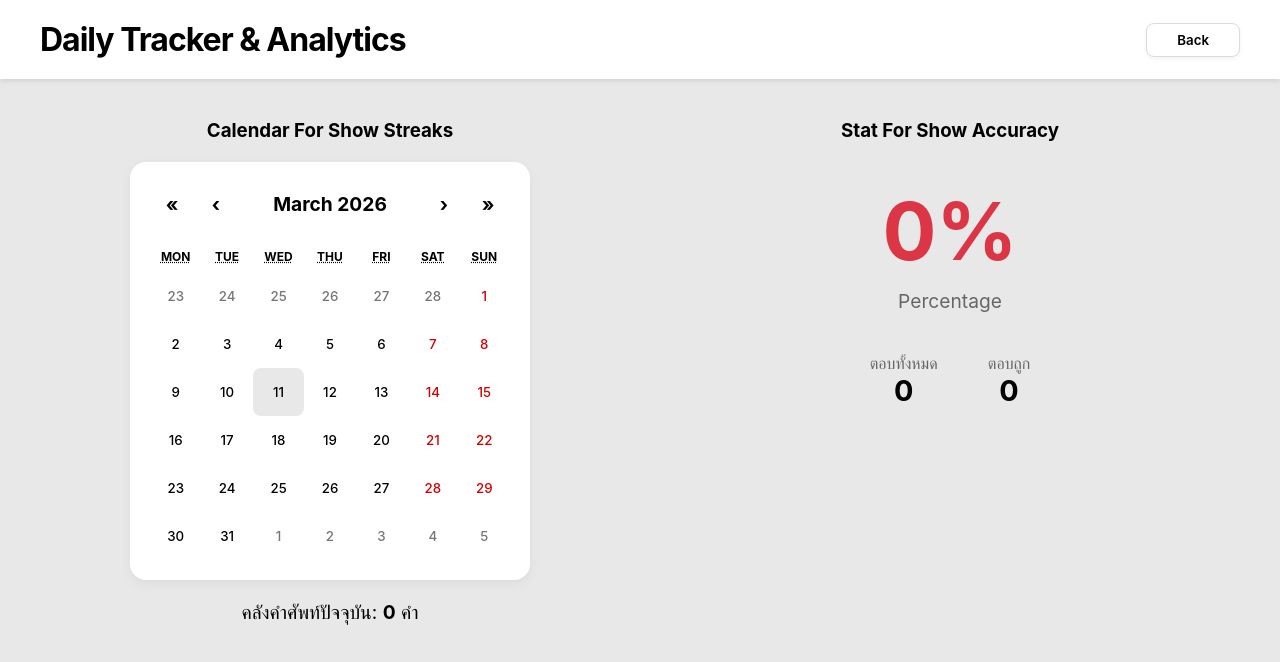
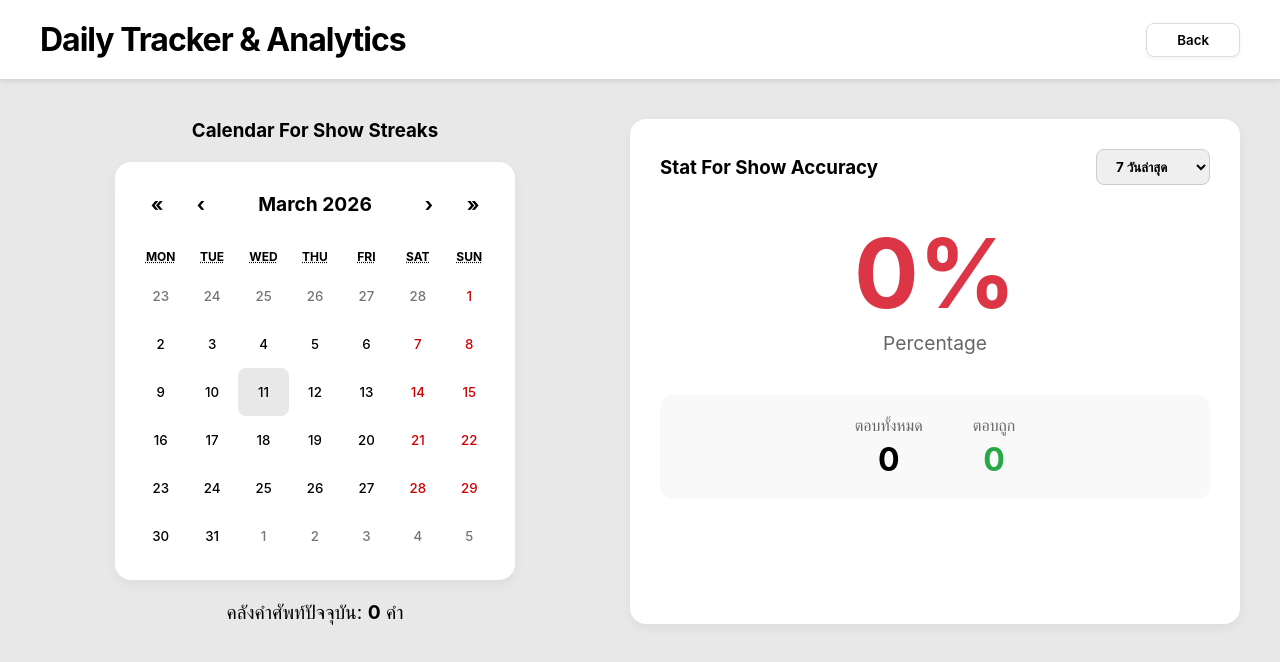
Before and after one commit to MevikaY/toeic-vocab-app, a React (Vite) app: page /tracker in a window 1280 px wide. Shown: the top 662 px of the page. Built offline with nearby package versions, Linux system fonts and the light colour scheme; no server answers; the database is empty.

Commit message:
fix statistic of tracker page

```diff
--- a/src/pages/Tracker.jsx
+++ b/src/pages/Tracker.jsx
@@ -7,13 +7,24 @@ import 'react-calendar/dist/Calendar.css';
 export default function Tracker() {
     const navigate = useNavigate();
     const [totalWords, setTotalWords] = useState(0);
+    const [allStatsData, setAllStatsData] = useState([]); // เก็บข้อมูลดิบทั้งหมด
     const [stats, setStats] = useState({ totalAnswers: 0, correctAnswers: 0, accuracy: 0 });
     const [streakDates, setStreakDates] = useState([]);
     const [loading, setLoading] = useState(true);
 
+    // 🌟 State ใหม่สำหรับเลือกช่วงเวลา (ค่าเริ่มต้นคือ 'week' = สัปดาห์นี้)
+    const [timeframe, setTimeframe] = useState('week');
+
     useEffect(() => {
         fetchDashboardData();
     }, []);
+
+    // 🌟 เมื่อเปลี่ยน Dropdown ช่วงเวลา ให้คำนวณสถิติใหม่ทันที
+    useEffect(() => {
+        if (allStatsData.length > 0) {
+            calculateStats(allStatsData, timeframe);
+        }
+    }, [timeframe, allStatsData]);
 
     async function fetchDashboardData() {
         // 1. นับจำนวนคำศัพท์
@@ -23,15 +34,16 @@ export default function Tracker() {
 
         if (vocabCount !== null) setTotalWords(vocabCount);
 
-        // 2. ดึงสถิติ
-        // 🌟 แก้ปัญหาที่ 1: เพิ่ม .limit(10000) เพื่อทะลวงกำแพง 1000 แถวของ Supabase!
+        // 2. ดึงข้อมูลประวัติการทำควิซ (ดึงมาเก็บไว้ใน State ก่อน)
         const { data: statsData } = await supabase
             .from('daily_stats')
             .select('is_correct, created_at')
             .limit(10000);
 
         if (statsData) {
-            // 🌟 แก้ปัญหาที่ 2: บังคับฟอร์แมตเวลาให้เป็น YYYY-MM-DD แบบเป๊ะๆ ไม่มีผิดเพี้ยน
+            setAllStatsData(statsData); // เก็บข้อมูลทั้งหมดไว้เผื่อเปลี่ยน Filter
+
+            // จัดการข้อมูลปฏิทิน (ปฏิทินแสดงทั้งหมดเสมอ จะได้เห็นว่าวันไหนเข้ามาเล่นบ้าง)
             const localDates = statsData.map(item => {
                 const d = new Date(item.created_at);
                 const year = d.getFullYear();
@@ -39,24 +51,47 @@ export default function Tracker() {
                 const day = String(d.getDate()).padStart(2, '0');
                 return `${year}-${month}-${day}`;
             });
-
-            const total = statsData.length;
-            const correct = statsData.filter(item => item.is_correct === true).length;
-            const accuracyPercent = total > 0 ? Math.round((correct / total) * 100) : 0;
-
-            setStats({ totalAnswers: total, correctAnswers: correct, accuracy: accuracyPercent });
-
-            // 🌟 เอา localDates ด้านบนมาตัดตัวซ้ำออก แล้วใช้งานได้เลย!
             const uniqueDates = [...new Set(localDates)];
             setStreakDates(uniqueDates);
+
+            // คำนวณสถิติครั้งแรกตาม timeframe ปัจจุบัน (week)
+            calculateStats(statsData, timeframe);
         }
+        setLoading(false);
+    }
 
-        setLoading(false);
+    // 🌟 ฟังก์ชันคำนวณสถิติแบบอัจฉริยะ (กรองตามเวลา)
+    function calculateStats(data, selectedTimeframe) {
+        let filteredData = data;
+        const now = new Date();
+        const todayStr = new Date(now.getTime() - now.getTimezoneOffset() * 60000).toISOString().split('T')[0];
+
+        // กรองข้อมูลตามที่เลือก
+        if (selectedTimeframe === 'today') {
+            filteredData = data.filter(item => {
+                const itemDateStr = new Date(new Date(item.created_at).getTime() - new Date(item.created_at).getTimezoneOffset() * 60000).toISOString().split('T')[0];
+                return itemDateStr === todayStr;
+            });
+        } else if (selectedTimeframe === 'week') {
+            const sevenDaysAgo = new Date();
+            sevenDaysAgo.setDate(now.getDate() - 7);
+            filteredData = data.filter(item => new Date(item.created_at) >= sevenDaysAgo);
+        } else if (selectedTimeframe === 'month') {
+            const thirtyDaysAgo = new Date();
+            thirtyDaysAgo.setDate(now.getDate() - 30);
+            filteredData = data.filter(item => new Date(item.created_at) >= thirtyDaysAgo);
+        }
+        // ถ้าเป็น 'all' ก็ไม่ต้อง filter อะไร
+
+        const total = filteredData.length;
+        const correct = filteredData.filter(item => item.is_correct === true).length;
+        const accuracyPercent = total > 0 ? Math.round((correct / total) * 100) : 0;
+
+        setStats({ totalAnswers: total, correctAnswers: correct, accuracy: accuracyPercent });
     }
 
     const tileClassName = ({ date, view }) => {
         if (view === 'month') {
-            // 🌟 แปลงวันที่ของปฏิทินให้เป็น YYYY-MM-DD เพื่อให้หน้าตาเหมือนกัน 100%
             const year = date.getFullYear();
             const month = String(date.getMonth() + 1).padStart(2, '0');
             const day = String(date.getDate()).padStart(2, '0');
@@ -80,7 +115,7 @@ export default function Tracker() {
 
             <div style={{ padding: '40px', display: 'flex', gap: '40px', justifyContent: 'center', flexWrap: 'wrap' }}>
 
-                {/* กล่องซ้าย: ปฏิทิน (Calendar For Show Streaks) */}
+                {/* กล่องซ้าย: ปฏิทิน (คงเดิม) */}
                 <div style={{ flex: '1', minWidth: '350px', display: 'flex', flexDirection: 'column', alignItems: 'center' }}>
                     <h3 style={{ marginBottom: '20px' }}>Calendar For Show Streaks</h3>
                     <div className="calendar-container">
@@ -94,23 +129,38 @@ export default function Tracker() {
                     </p>
                 </div>
 
-                {/* กล่องขวา: สถิติความแม่นยำ */}
-                <div style={{ flex: '1', minWidth: '350px', textAlign: 'center' }}>
-                    <h3 style={{ marginBottom: '40px' }}>Stat For Show Accuracy</h3>
+                {/* กล่องขวา: สถิติความแม่นยำ พร้อมตัวกรองเวลา */}
+                <div style={{ flex: '1', minWidth: '350px', textAlign: 'center', backgroundColor: '#fff', padding: '30px', borderRadius: '16px', boxShadow: '0 4px 12px rgba(0,0,0,0.05)' }}>
 
-                    <div style={{ fontSize: '5em', fontWeight: 'bold', color: stats.accuracy >= 70 ? '#28a745' : '#dc3545' }}>
+                    <div style={{ display: 'flex', justifyContent: 'space-between', alignItems: 'center', marginBottom: '30px' }}>
+                        <h3 style={{ margin: 0 }}>Stat For Show Accuracy</h3>
+
+                        {/* 🌟 Dropdown เลือกช่วงเวลา */}
+                        <select
+                            value={timeframe}
+                            onChange={(e) => setTimeframe(e.target.value)}
+                            style={{ padding: '8px 15px', borderRadius: '8px', border: '1px solid #ccc', cursor: 'pointer', fontWeight: 'bold' }}
+                        >
+                            <option value="today">วันนี้</option>
+                            <option value="week">7 วันล่าสุด</option>
+                            <option value="month">30 วันล่าสุด</option>
+                            <option value="all">ตั้งแต่เริ่มต้น</option>
+                        </select>
+                    </div>
+
+                    <div style={{ fontSize: '6em', fontWeight: 'bold', color: stats.accuracy >= 70 ? '#28a745' : (stats.accuracy >= 50 ? '#ffc107' : '#dc3545'), transition: 'color 0.3s ease' }}>
                         {stats.accuracy}%
                     </div>
-                    <p style={{ color: '#666', marginTop: '10px', fontSize: '1.2em' }}>Percentage</p>
+                    <p style={{ color: '#666', marginTop: '0px', fontSize: '1.2em' }}>Percentage</p>
 
-                    <div style={{ display: 'flex', justifyContent: 'center', gap: '50px', marginTop: '40px' }}>
+                    <div style={{ display: 'flex', justifyContent: 'center', gap: '50px', marginTop: '40px', padding: '20px', backgroundColor: '#f9f9f9', borderRadius: '12px' }}>
                         <div>
-                            <p style={{ color: '#666' }}>ตอบทั้งหมด</p>
-                            <p style={{ fontSize: '1.8em', fontWeight: 'bold' }}>{stats.totalAnswers}</p>
+                            <p style={{ color: '#666', marginBottom: '5px' }}>ตอบทั้งหมด</p>
+                            <p style={{ fontSize: '2em', fontWeight: 'bold', margin: 0 }}>{stats.totalAnswers}</p>
                         </div>
                         <div>
-                            <p style={{ color: '#666' }}>ตอบถูก</p>
-                            <p style={{ fontSize: '1.8em', fontWeight: 'bold' }}>{stats.correctAnswers}</p>
+                            <p style={{ color: '#666', marginBottom: '5px' }}>ตอบถูก</p>
+                            <p style={{ fontSize: '2em', fontWeight: 'bold', margin: 0, color: '#28a745' }}>{stats.correctAnswers}</p>
                         </div>
                     </div>
                 </div>
```
